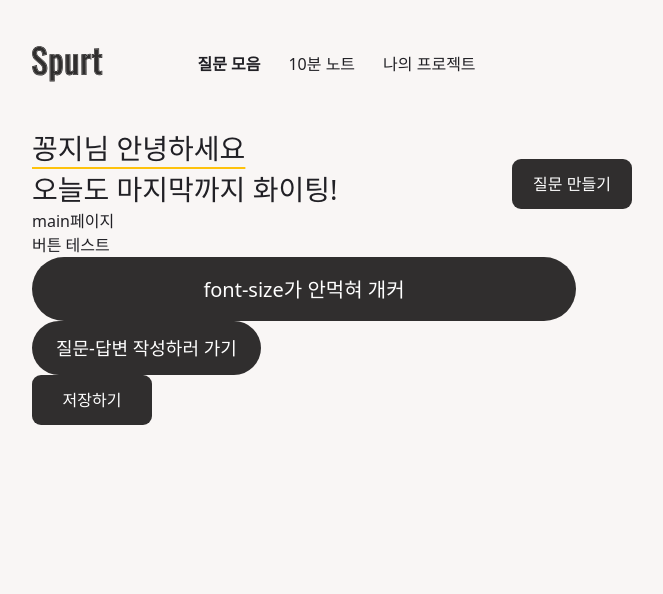
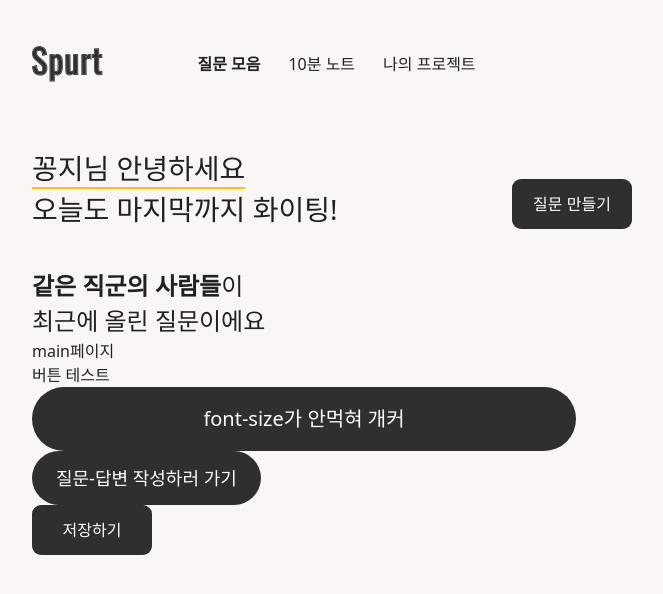
Before and after one commit to Nexters/Spurt, a Next.js app: page / in a window 1280 px wide. Shown: the top 594 px of the page, without its empty margins (308-971 px from the left). Built offline with nearby package versions, Linux system fonts and the light colour scheme; no server answers.

Commit message:
질문 모음 페이지 상단 디자인

```diff
--- a/pages/index.tsx
+++ b/pages/index.tsx
@@ -5,7 +5,7 @@ import ButtonXl from "@/components/Buttons/button-xl";
 export default function Home() {
   return (
     <>
-      <div className="text-title1 flex justify-between">
+      <div className="text-title1 flex justify-between mt-5">
         <div>
           <p className="underline underline-offset-8 decoration-main-400">
             꽁지님 안녕하세요
@@ -17,6 +17,13 @@ export default function Home() {
           <ButtonS>질문 만들기</ButtonS>
         </div>
       </div>
+
+      <div className="text-title3 mt-10">
+        <p>
+          <b>같은 직군의 사람들</b>이
+        </p>
+        <p>최근에 올린 질문이에요</p>
+      </div>
       <div>main페이지</div>
 
       <div>버튼 테스트</div>
```
